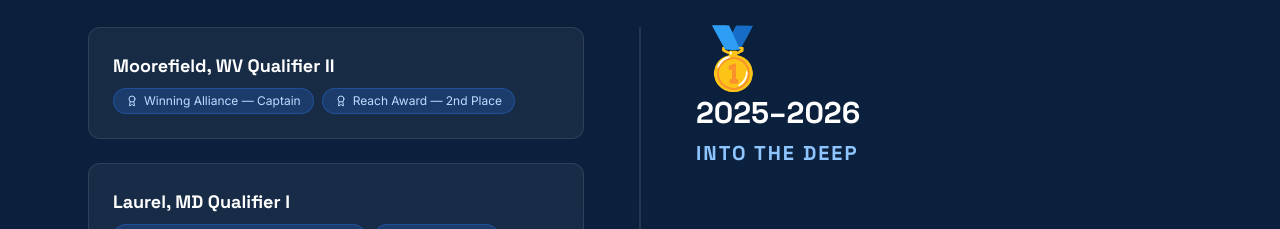
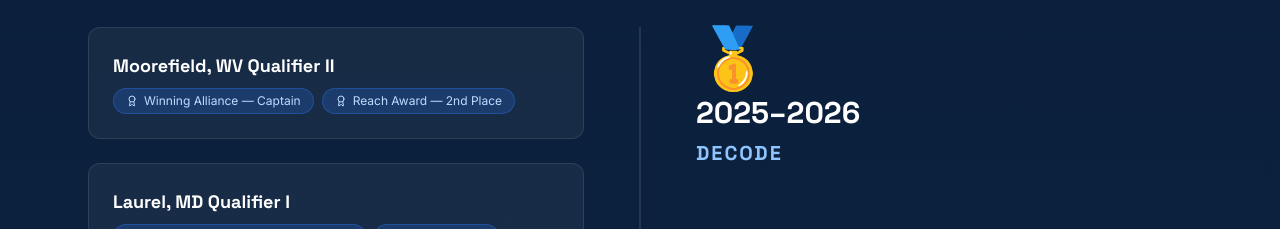
Before and after one commit to HYan-lei/OrcaRobotics, a React (Vite) app: page / in a window 1280 px wide. Shown: the part 1340-1569 px from the top of the page. Built offline with nearby package versions, Linux system fonts and the light colour scheme.

Commit message:
Fix theme names casing in SEASONS array
Updated the theme names for multiple seasons to correct casing.

```diff
--- a/src/data.ts
+++ b/src/data.ts
@@ -27,7 +27,7 @@ export const COLORS = {
 export const SEASONS = [
   {
     year: "2025–2026",
-    theme: "INTO THE DEEP",
+    theme: "Decode",
     medal: "🥇",
     events: [
       {
@@ -50,7 +50,7 @@ export const SEASONS = [
   },
   {
     year: "2024–2025",
-    theme: "INTO THE DEEP",
+    theme: "Into the Deep",
     medal: "🥈",
     events: [
       {
@@ -69,7 +69,7 @@ export const SEASONS = [
   },
   {
     year: "2023–2024",
-    theme: "CENTERSTAGE",
+    theme: "Centerstage",
     medal: "🥉",
     events: [
       {
```
